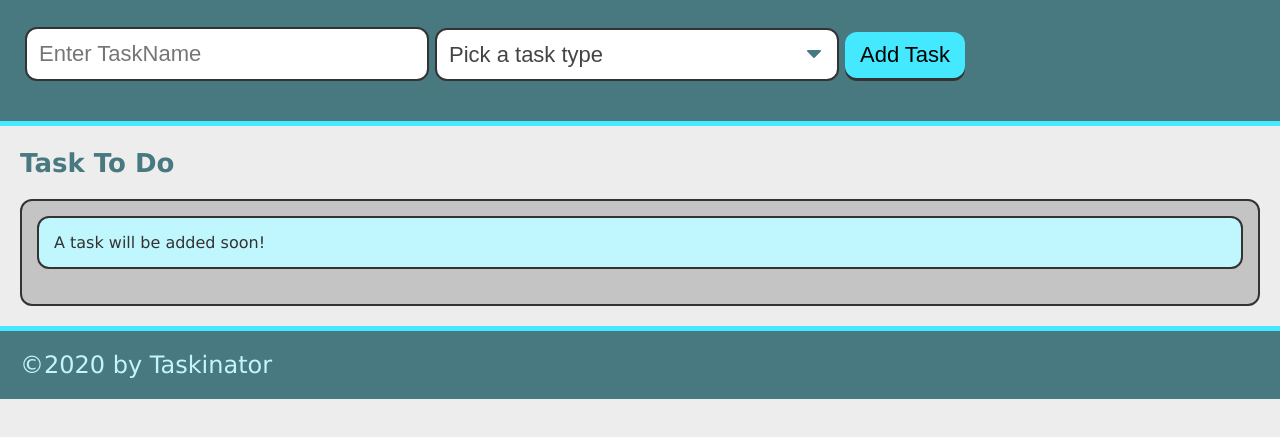
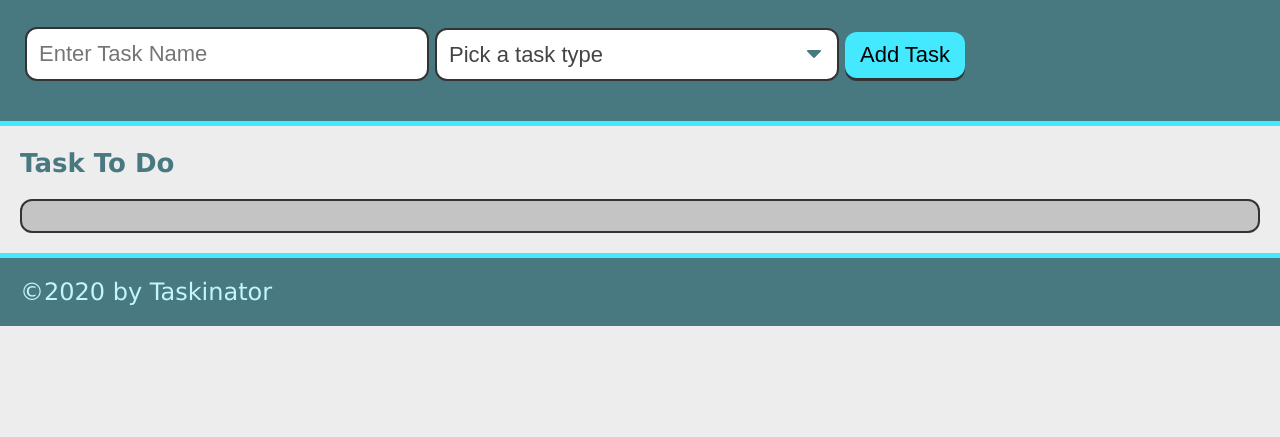
Before and after one commit to teresacabell/taskinator, a plain HTML site: page index.html in a window 1280 px wide. Shown: the part 115-552 px from the top of the page. Drawn offline with Linux system fonts and the light colour scheme.

```diff
--- a/index.html
+++ b/index.html
@@ -16,7 +16,7 @@
 
         <form id="task-form">
             <div class="form-group">
-                <input type="text" name="task-name" placeholder="Enter TaskName"/>
+                <input type="text" name="task-name" placeholder="Enter Task Name"/>
             </div>
             <div class="form-group">
                 <select name="task-type" class="select-dropdown">
@@ -27,7 +27,7 @@
                 </select>
             </div>
             <div class="form-group">
-                 <button class="btn" id="save-task" type="submit"> Add Task</button>
+                <button class="btn" id="save-task" type="submit">Add Task</button>
             </div>
         </form>
     </header>
@@ -36,9 +36,7 @@
     <main>
         <section class="task-list-wrapper">
             <h2 class="list-title">Task To Do</h2>
-            <ul class="task-list" id="tasks-to-do">
-                <li class="task-item">A task will be added soon!</li>
-            </ul>
+            <ul class="task-list" id="tasks-to-do"></ul>
         </section>
     </main>
 
```
Lines whose indentation alone changed are shown as unchanged.
